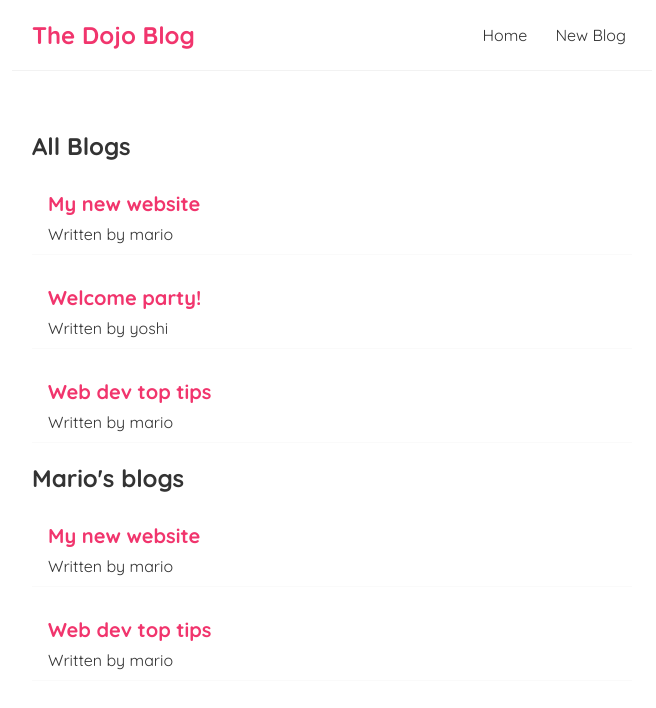
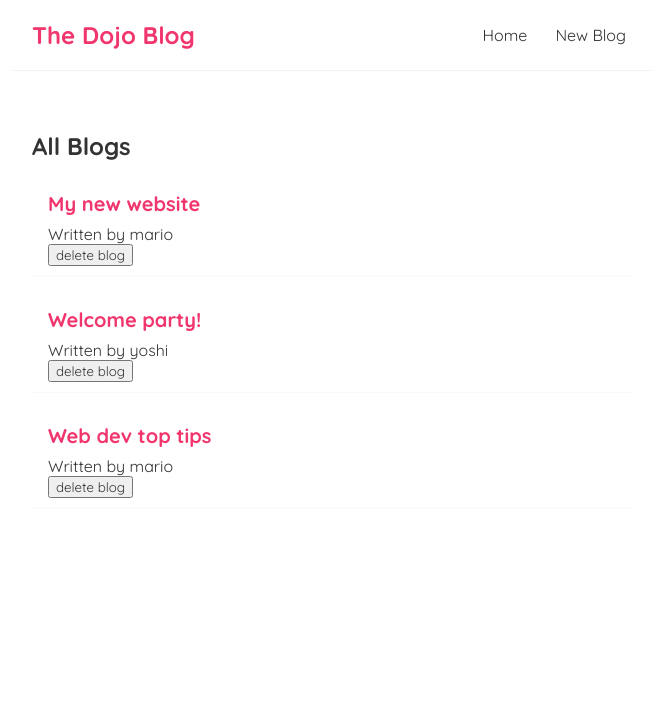
Before and after one commit to Harun29/first-react-project, a React (Create React App) app: page / in a window 1280 px wide. Shown: the top 708 px of the page, without its empty margins (308-964 px from the left). Built offline with nearby package versions, Linux system fonts and the light colour scheme.

Commit message:
functions as props

```diff
--- a/src/BlogList.js
+++ b/src/BlogList.js
@@ -1,6 +1,4 @@
-const BlogList = ({blogs, title}) => {
-  // const blogs = props.blogs;
-  // const title = props.title;
+const BlogList = ({blogs, title, handleDelete}) => {
 
   return (
     <div className="blog-list">
@@ -9,6 +7,7 @@
           <div className="blog-preview" key={blog.id}>
             <h2>{blog.title}</h2>
             <p>Written by {blog.author}</p>
+            <button onClick={() => handleDelete(blog.id)}>delete blog</button>
           </div>
         ))}
     </div>
--- a/src/Home.js
+++ b/src/Home.js
@@ -8,10 +8,14 @@
       { title: 'Web dev top tips', body: 'lorem ipsum...', author: 'mario', id: 3 }
     ]);
 
+    const handleDelete = (id) => {
+      const newBlogs = blogs.filter((blog) => blog.id !== id);
+      setBlogs(newBlogs);
+    }
+
     return (
       <div className="home">
-        <BlogList blogs={blogs} title="All Blogs"/>
-        <BlogList blogs={blogs.filter((blog) => blog.author === 'mario')} title="Mario's blogs"/>
+        <BlogList blogs={blogs} title="All Blogs" handleDelete={handleDelete} />
       </div>
     );
 }
```
